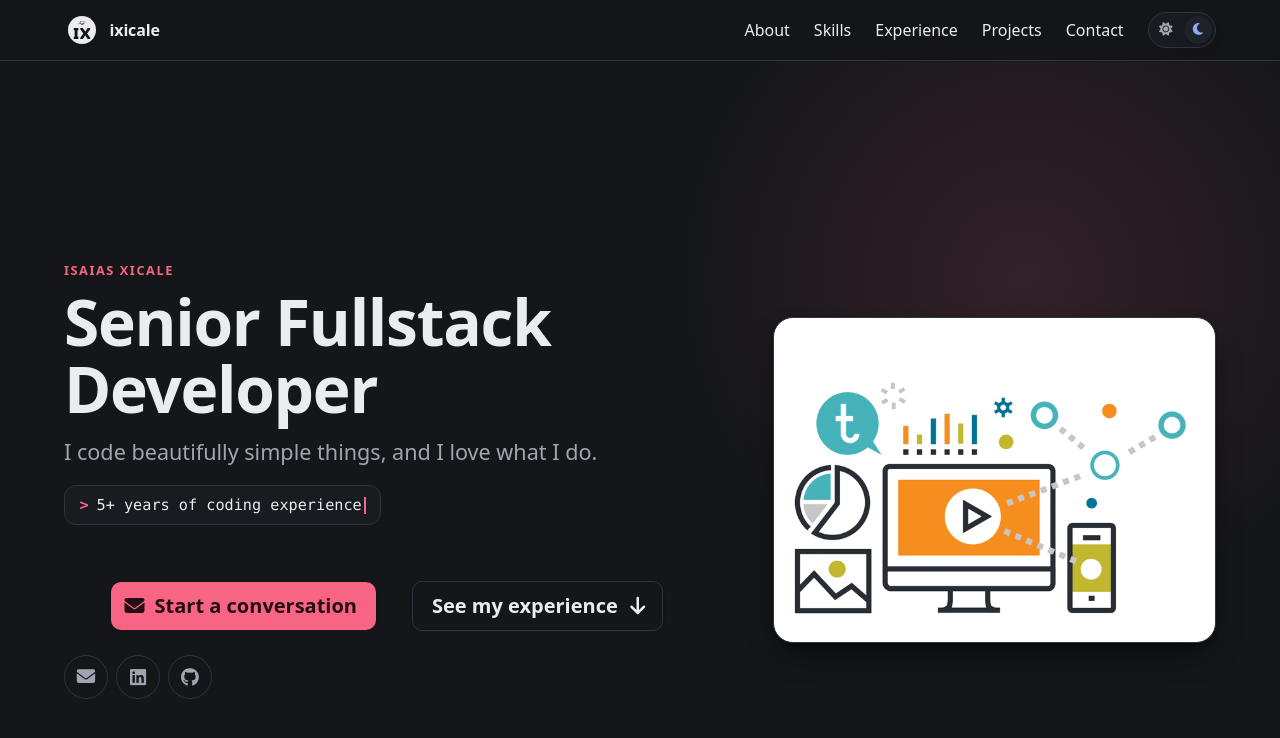
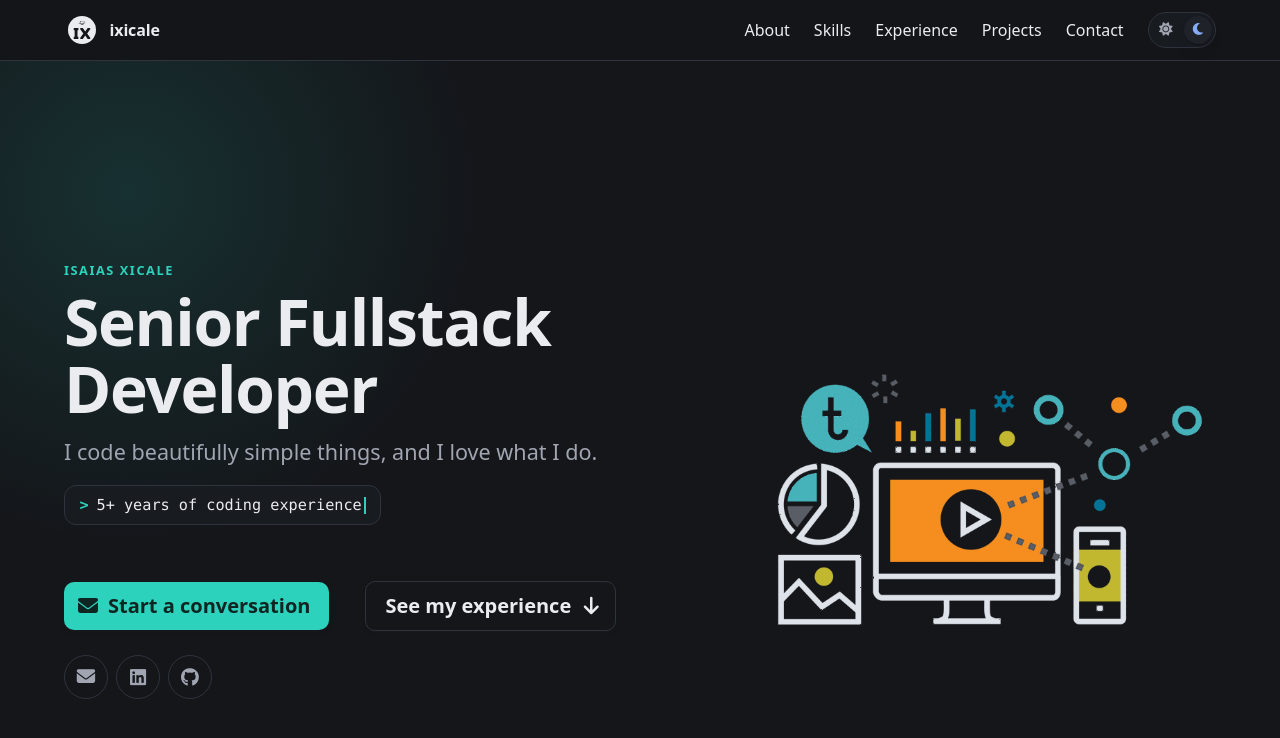
Before and after one commit to ixicale/ixicale.github.io, a Jekyll site: the page built from index.html, in a window 1280 px wide and 900 px high. Shown: the top 738 px of the window. Built offline with Jekyll 4.4.1, drawn with Linux system fonts in a browser that asks for light colours.

Commit message:
Use teal as the brand color and remove the GIF frame
- Brand color is now teal. _sass/_tokens.scss keeps one shade for the
  light theme (white text on it) and one for the dark theme.
- The intro GIF has no card frame. Light theme uses the white GIF on
  the white page. Dark theme uses a new intro-dark.gif: white areas
  become the page color and dark lines become light.
- The hero loads the GIF as a background image, so the browser loads
  only the GIF for the current theme.
- Hero buttons align left, the glow moves behind the text, and the
  link preview image uses teal.

Co-Authored-By: Claude Opus 5.5 <noreply@anthropic.com>
Claude-Session: https://claude.ai/code/session_011fxJXWYugG9Ywsr2ganWa5

```diff
--- a/_data/content.yml
+++ b/_data/content.yml
@@ -25,7 +25,9 @@ hero:
     - Hey! Xicale's here 👋
     - 5+ years of coding experience
     - Always learning new things
+  # Two versions: one for the light theme (white background), one for the dark theme.
   image: /assets/gifs/intro.gif
+  image_dark: /assets/gifs/intro-dark.gif
   image_alt: Illustration of a computer, a phone and charts
   primary_button: Start a conversation
   secondary_button: See my experience
--- a/_includes/sections/hero.html
+++ b/_includes/sections/hero.html
@@ -28,9 +28,15 @@
         </div>
 
         <div class="column is-5-desktop">
-          <figure class="hero-media">
-            <img src="{{ hero.image | relative_url }}" alt="{{ hero.image_alt }}" width="640" height="456" fetchpriority="high">
-          </figure>
+          {%- comment -%}
+            Background images, so the browser loads only the GIF for the current theme.
+          {%- endcomment -%}
+          <div
+            class="hero-media"
+            role="img"
+            aria-label="{{ hero.image_alt }}"
+            style="--hero-image: url('{{ hero.image | relative_url }}'); --hero-image-dark: url('{{ hero.image_dark | relative_url }}');"
+          ></div>
         </div>
       </div>
     </div>
--- a/_sass/_tokens.scss
+++ b/_sass/_tokens.scss
@@ -3,15 +3,19 @@
 // Bulma 1.0 reads CSS variables, so the page and Bulma use the same values.
 // -----------------------------------------------------------------------------
 
-// Brand color: the pink from the old typing banner (#F75C7E).
-$accent-hue: 347;
+// Brand color: teal, like the teal in the intro GIF.
+// To change it, change the hue. Then check the contrast of the buttons:
+// light theme uses white text on the color, dark theme uses dark text.
+$accent-hue: 172;
+$accent-light: hsl($accent-hue, 80%, 28%); // Light theme (white text on it).
+$accent-dark: hsl($accent-hue, 65%, 50%); // Dark theme (dark text on it).
 
 @mixin light-tokens {
-  --accent: hsl(#{$accent-hue}, 72%, 46%);
-  --accent-hover: hsl(#{$accent-hue}, 72%, 40%);
+  --accent: #{$accent-light};
+  --accent-hover: #{darken($accent-light, 6%)};
   --accent-contrast: #fff;
-  --accent-soft: hsl(#{$accent-hue}, 90%, 96%);
-  --accent-soft-text: hsl(#{$accent-hue}, 72%, 38%);
+  --accent-soft: hsl(#{$accent-hue}, 60%, 94%);
+  --accent-soft-text: #{darken($accent-light, 8%)};
 
   --surface: #fff;
   --surface-alt: hsl(221, 30%, 98%);
@@ -25,11 +29,11 @@ $accent-hue: 347;
 }
 
 @mixin dark-tokens {
-  --accent: hsl(#{$accent-hue}, 90%, 68%);
-  --accent-hover: hsl(#{$accent-hue}, 90%, 74%);
+  --accent: #{$accent-dark};
+  --accent-hover: #{lighten($accent-dark, 6%)};
   --accent-contrast: hsl(#{$accent-hue}, 45%, 10%);
-  --accent-soft: hsla(#{$accent-hue}, 90%, 68%, 0.14);
-  --accent-soft-text: hsl(#{$accent-hue}, 90%, 78%);
+  --accent-soft: #{rgba($accent-dark, 0.14)};
+  --accent-soft-text: #{lighten($accent-dark, 12%)};
 
   --surface: hsl(221, 14%, 9%);
   --surface-alt: hsl(221, 14%, 11%);
--- a/_sass/sections/_hero.scss
+++ b/_sass/sections/_hero.scss
@@ -6,8 +6,8 @@
   &::before {
     content: "";
     position: absolute;
-    top: -20%;
-    right: -10%;
+    top: -30%;
+    left: -20%;
     width: 60vw;
     height: 60vw;
     border-radius: 50%;
@@ -64,22 +64,25 @@
 }
 
 .hero-buttons {
+  justify-content: flex-start; // Bulma centers buttons inside a hero.
   margin-bottom: 1.5rem !important;
 }
 
+// The GIF has the page color as its background, so it has no frame.
+// Light theme: white background. Dark theme: intro-dark.gif.
 .hero-media {
-  margin: 0;
-  padding: 1rem;
-  border: 1px solid var(--line);
-  border-radius: var(--radius-lg);
-  background: #fff; // The GIF has a white background.
-  box-shadow: var(--shadow-hover);
+  width: 100%;
+  aspect-ratio: 640 / 456;
+  background: var(--hero-image) center / contain no-repeat;
+}
 
-  img {
-    display: block;
-    width: 100%;
-    height: auto;
-    border-radius: var(--radius);
+[data-theme="dark"] .hero-media {
+  background-image: var(--hero-image-dark);
+}
+
+@media (prefers-color-scheme: dark) {
+  :root:not([data-theme="light"]) .hero-media {
+    background-image: var(--hero-image-dark);
   }
 }
 
```
Also changed, not shown: assets/gifs/intro-dark.gif (added), assets/images/og-cover.png.
